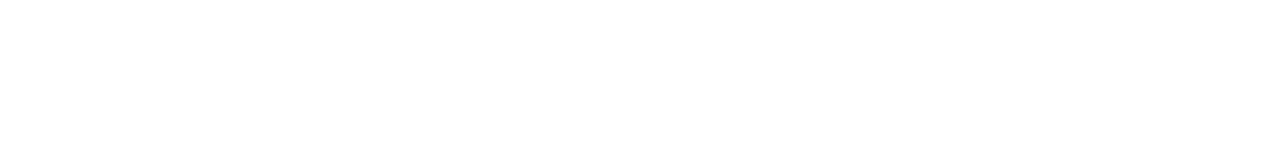
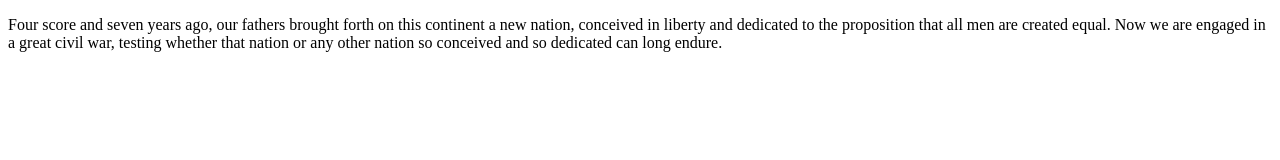
Before and after one commit to codigit/Example, a plain HTML site: page index.html in a window 1280 px wide. Drawn offline with Linux system fonts and the light colour scheme.

Commit message:
Added a paragraph to the div class content

```diff
--- a/index.html
+++ b/index.html
@@ -9,7 +9,9 @@
         <div class="container">
             <div class="header"></div>
             <div class="sidebar"></div>
-            <div class="content"></div>
+            <div class="content">
+                <p>Four score and seven years ago, our fathers brought forth on this continent a new nation, conceived in liberty and dedicated to the proposition that all men are created equal. Now we are engaged in a great civil war, testing whether that nation or any other nation so conceived and so dedicated can long endure.</p>
+            </div>
             <div class="footer"></div>
         </div>
     </body>
```
